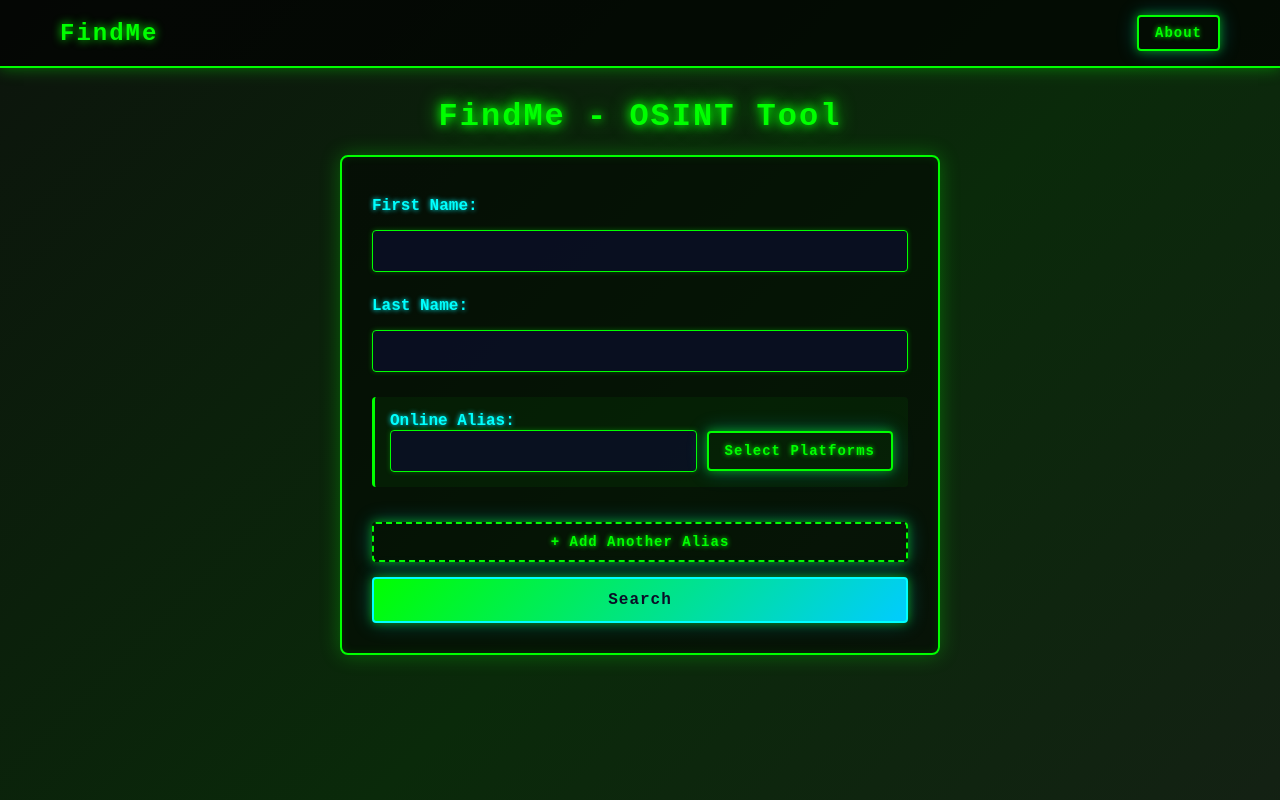
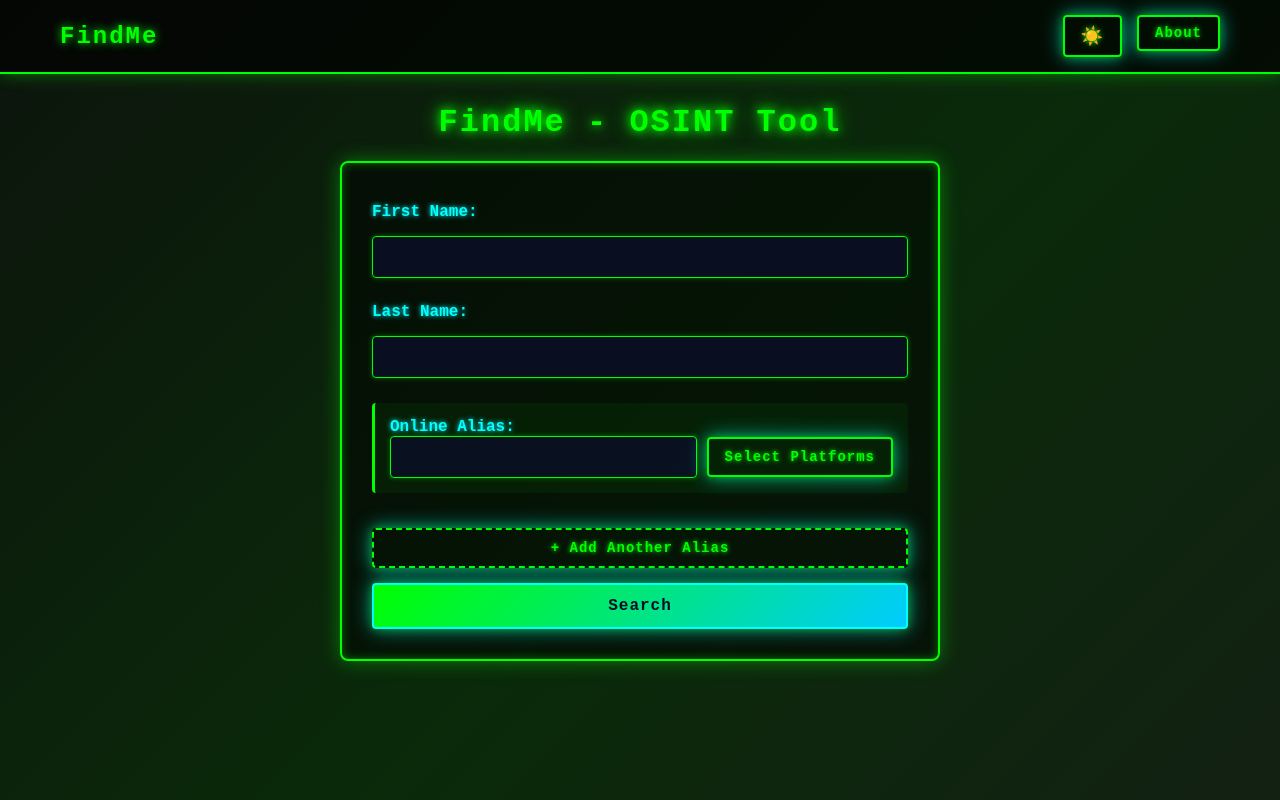
Before and after one commit to UnDefinedCS/findme, a Flask app: page / in a window 1280 px wide. Run offline with Flask 3, Linux system fonts and the light colour scheme.

Commit message:
Commiting and seeing

```diff
--- /dev/null
+++ b/static/css/button/darkmode.css
@@ -0,0 +1,76 @@
+/* Theme Variables - Light and Dark Mode */
+:root {
+    /* Dark mode (default) - Terminal/Hacker theme */
+    --bg-gradient-1: #000000;
+    --bg-gradient-2: #1a1a1a;
+    --bg-gradient-3: #0a2a0a;
+    --bg-gradient-4: #0d0d0d;
+    --bg-gradient-5: #000000;
+    --primary-color: #00ff00;
+    --secondary-color: #00ffff;
+    --text-color: #00ff00;
+    --navbar-bg: rgba(0, 0, 0, 0.7);
+    --form-bg: rgba(0, 0, 0, 0.5);
+    --input-bg: rgba(10, 14, 39, 0.8);
+    --border-color: #00ff00;
+    --shadow-color: rgba(0, 255, 0, 0.4);
+    --hover-shadow: rgba(0, 255, 255, 0.6);
+    --button-gradient-start: #00ff00;
+    --button-gradient-end: #00ccff;
+    --button-text: #0a0e27;
+    --placeholder-color: #00aa00;
+    --remove-button-color: #ff6b6b;
+    --alias-bg: rgba(0, 255, 0, 0.05);
+}
+
+[data-theme="light"] {
+    /* Light mode - Professional clean theme */
+    --bg-gradient-1: #ffffff;
+    --bg-gradient-2: #f5f5f5;
+    --bg-gradient-3: #e8f5e9;
+    --bg-gradient-4: #f0f0f0;
+    --bg-gradient-5: #ffffff;
+    --primary-color: #2e7d32;
+    --secondary-color: #1976d2;
+    --text-color: #1a1a1a;
+    --navbar-bg: rgba(255, 255, 255, 0.95);
+    --form-bg: rgba(255, 255, 255, 0.9);
+    --input-bg: rgba(255, 255, 255, 0.95);
+    --border-color: #2e7d32;
+    --shadow-color: rgba(46, 125, 50, 0.2);
+    --hover-shadow: rgba(25, 118, 210, 0.3);
+    --button-gradient-start: #2e7d32;
+    --button-gradient-end: #1976d2;
+    --button-text: #ffffff;
+    --placeholder-color: #757575;
+    --remove-button-color: #d32f2f;
+    --alias-bg: rgba(46, 125, 50, 0.05);
+}
+
+/* Theme Toggle Button Styles */
+.theme-toggle-btn {
+    min-width: 45px;
+    display: flex;
+    align-items: center;
+    justify-content: center;
+}
+
+.theme-icon {
+    font-size: 18px;
+    display: inline-block;
+}
+
+/* Light Mode Specific Overrides */
+[data-theme="light"] label {
+    text-shadow: none;
+}
+
+[data-theme="light"] input[type="checkbox"]:hover + span,
+[data-theme="light"] .checkbox-label:has(input[type="checkbox"]:hover) {
+    text-shadow: none;
+}
+
+[data-theme="light"] input[type="checkbox"]:checked + span,
+[data-theme="light"] .checkbox-label:has(input[type="checkbox"]:checked) {
+    text-shadow: none;
+}
--- a/static/css/style.css
+++ b/static/css/style.css
@@ -69,29 +69,29 @@ body {
 .nav-button {
     padding: 8px 16px;
     background: transparent;
-    color: #00ff00;
-    border: 2px solid #00ff00;
+    color: var(--primary-color);
+    border: 2px solid var(--primary-color);
     border-radius: 4px;
     cursor: pointer;
     font-family: 'Courier New', monospace;
     font-size: 14px;
     transition: all 0.3s ease;
-    text-shadow: 0 0 5px #00ff00;
+    text-shadow: 0 0 5px var(--primary-color);
 }
 
 .nav-button:hover {
-    background: rgba(0, 255, 0, 0.1);
-    box-shadow: 0 0 10px rgba(0, 255, 0, 0.6);
-    color: #00ffff;
-    border-color: #00ffff;
-    text-shadow: 0 0 8px #00ffff;
+    background: var(--alias-bg);
+    box-shadow: 0 0 10px var(--hover-shadow);
+    color: var(--secondary-color);
+    border-color: var(--secondary-color);
+    text-shadow: 0 0 8px var(--secondary-color);
 }
 
 h1 {
     text-align: center;
-    text-shadow: 0 0 10px #00ff00, 0 0 20px #00ff00;
+    text-shadow: 0 0 10px var(--primary-color), 0 0 20px var(--primary-color);
     letter-spacing: 2px;
-    color: #00ff00;
+    color: var(--primary-color);
     max-width: 600px;
     margin: 30px auto 20px;
 }
@@ -100,11 +100,11 @@ form {
     display: flex;
     flex-direction: column;
     gap: 15px;
-    background: rgba(0, 0, 0, 0.5);
+    background: var(--form-bg);
     padding: 30px;
-    border: 2px solid #00ff00;
+    border: 2px solid var(--border-color);
     border-radius: 8px;
-    box-shadow: 0 0 20px rgba(0, 255, 0, 0.3), inset 0 0 10px rgba(0, 255, 0, 0.1);
+    box-shadow: 0 0 20px var(--shadow-color), inset 0 0 10px var(--shadow-color);
     max-width: 600px;
     margin: 0 auto 50px;
 }
@@ -112,42 +112,42 @@ form {
 label {
     font-weight: bold;
     margin-top: 10px;
-    color: #00ffff;
-    text-shadow: 0 0 5px #00ffff;
+    color: var(--secondary-color);
+    text-shadow: 0 0 5px var(--secondary-color);
 }
 
 input[type="text"],
 input[type="email"],
 select {
     padding: 12px;
-    background: rgba(10, 14, 39, 0.8);
-    border: 1px solid #00ff00;
+    background: var(--input-bg);
+    border: 1px solid var(--border-color);
     border-radius: 4px;
     font-size: 14px;
-    color: #00ff00;
+    color: var(--text-color);
     font-family: 'Courier New', monospace;
     transition: all 0.3s ease;
-    box-shadow: 0 0 5px rgba(0, 255, 0, 0.3);
+    box-shadow: 0 0 5px var(--shadow-color);
 }
 
 input[type="text"]:focus,
 input[type="email"]:focus,
 select:focus {
     outline: none;
-    border-color: #00ffff;
-    box-shadow: 0 0 15px rgba(0, 255, 255, 0.5), inset 0 0 5px rgba(0, 255, 255, 0.2);
-    color: #00ffff;
+    border-color: var(--secondary-color);
+    box-shadow: 0 0 15px var(--hover-shadow), inset 0 0 5px var(--hover-shadow);
+    color: var(--secondary-color);
 }
 
 input[type="text"]::placeholder {
-    color: #00aa00;
+    color: var(--placeholder-color);
 }
 
 button {
     padding: 12px 20px;
-    background: linear-gradient(135deg, #00ff00 0%, #00ccff 100%);
-    color: #0a0e27;
-    border: 2px solid #00ffff;
+    background: linear-gradient(135deg, var(--button-gradient-start) 0%, var(--button-gradient-end) 100%);
+    color: var(--button-text);
+    border: 2px solid var(--secondary-color);
     border-radius: 4px;
     cursor: pointer;
     font-size: 16px;
@@ -155,11 +155,11 @@ button {
     letter-spacing: 1px;
     font-family: 'Courier New', monospace;
     transition: all 0.3s ease;
-    box-shadow: 0 0 10px rgba(0, 255, 0, 0.5), 0 0 20px rgba(0, 204, 255, 0.3);
+    box-shadow: 0 0 10px var(--shadow-color), 0 0 20px var(--hover-shadow);
 }
 
 button:hover {
-    box-shadow: 0 0 20px rgba(0, 255, 0, 0.8), 0 0 30px rgba(0, 204, 255, 0.6);
+    box-shadow: 0 0 20px var(--shadow-color), 0 0 30px var(--hover-shadow);
     transform: translateY(-2px);
 }
 
@@ -300,28 +300,28 @@ input[type="checkbox"] {
     -webkit-appearance: none;
     width: 18px;
     height: 18px;
-    border: 2px solid #00ff00;
+    border: 2px solid var(--primary-color);
     border-radius: 3px;
-    background: rgba(10, 14, 39, 0.8);
+    background: var(--input-bg);
     cursor: pointer;
     transition: all 0.3s ease;
-    box-shadow: 0 0 5px rgba(0, 255, 0, 0.3);
+    box-shadow: 0 0 5px var(--shadow-color);
 }
 
 input[type="checkbox"]:hover {
-    border-color: #00ffff;
-    box-shadow: 0 0 15px rgba(0, 255, 255, 0.6);
-    background: rgba(0, 255, 255, 0.1);
+    border-color: var(--secondary-color);
+    box-shadow: 0 0 15px var(--hover-shadow);
+    background: var(--alias-bg);
 }
 
 input[type="checkbox"]:checked {
-    background: linear-gradient(135deg, #00ffff 0%, #00ccff 100%);
-    border-color: #00ffff;
-    box-shadow: 0 0 15px rgba(0, 255, 255, 0.8), inset 0 0 5px rgba(0, 255, 255, 0.3);
+    background: linear-gradient(135deg, var(--secondary-color) 0%, var(--button-gradient-end) 100%);
+    border-color: var(--secondary-color);
+    box-shadow: 0 0 15px var(--hover-shadow), inset 0 0 5px var(--hover-shadow);
 }
 
 input[type="checkbox"]:checked:hover {
-    box-shadow: 0 0 20px rgba(0, 255, 255, 1), inset 0 0 8px rgba(0, 255, 255, 0.5);
+    box-shadow: 0 0 20px var(--hover-shadow), inset 0 0 8px var(--hover-shadow);
 }
 
 input[type="checkbox"]:checked::after {
--- /dev/null
+++ b/static/js/theme.js
@@ -0,0 +1,24 @@
+const themeToggle = document.getElementById('theme-toggle');
+const root = document.documentElement;
+const themeIcon = document.querySelector('.theme-icon');
+
+const currentTheme = localStorage.getItem('theme') || 'dark';
+root.setAttribute('data-theme', currentTheme);
+updateThemeIcon(currentTheme);
+
+function updateThemeIcon(theme) {
+    if (themeIcon) {
+        themeIcon.textContent = theme === 'dark' ? '\u2600\uFE0F' : '\u{1F319}';
+    }
+}
+
+if (themeToggle) {
+    themeToggle.addEventListener('click', () => {
+        const theme = root.getAttribute('data-theme');
+        const newTheme = theme === 'dark' ? 'light' : 'dark';
+
+        root.setAttribute('data-theme', newTheme);
+        localStorage.setItem('theme', newTheme);
+        updateThemeIcon(newTheme);
+    });
+}
--- a/templates/about.html
+++ b/templates/about.html
@@ -1,7 +1,8 @@
 <body>
     {% include 'nav.html' %}
-    <link rel="stylesheet" href="{{ url_for('static', filename='css/style.css') }}">
-    <link rel="stylesheet" href="{{ url_for('static', filename='css/about.css') }}">
+    <link rel="stylesheet" href="{{ url_for('static', filename='css/button/darkmode.css') }}?v=1">
+    <link rel="stylesheet" href="{{ url_for('static', filename='css/style.css') }}?v=1">
+    <link rel="stylesheet" href="{{ url_for('static', filename='css/about.css') }}?v=1">
 
     <main class="about-content">
         <p class="WhoAreWe">Who Are We? </p>
@@ -13,4 +14,5 @@
             <a class="person-link" href="https://github.com/AntonioChieffallo" target="_blank" rel="noopener noreferrer">Antonio</a>!
         </p>
     </main>
+    <script src="{{ url_for('static', filename='js/theme.js') }}"></script>
 </body>
--- a/templates/index.html
+++ b/templates/index.html
@@ -2,7 +2,8 @@
 <html>
 <head>
     <title>FindMe - OSINT Tool</title>
-    <link rel="stylesheet" href="{{ url_for('static', filename='css/style.css') }}">
+    <link rel="stylesheet" href="{{ url_for('static', filename='css/button/darkmode.css') }}?v=1">
+    <link rel="stylesheet" href="{{ url_for('static', filename='css/style.css') }}?v=1">
 </head>
 <body>
     {% include 'nav.html' %}
@@ -171,5 +172,6 @@
         {% include 'loading.html' %}
         {{ start_thread() }}
     {% endif %}
+    <script src="{{ url_for('static', filename='js/theme.js') }}"></script>
 </body>
 </html>
--- a/templates/loading.html
+++ b/templates/loading.html
@@ -123,3 +123,4 @@
 
     window.addEventListener('load', pollForResults);
 </script>
+<script src="{{ url_for('static', filename='js/theme.js') }}"></script>
--- a/templates/nav.html
+++ b/templates/nav.html
@@ -4,6 +4,9 @@
             <h2 class="navbar-title">FindMe</h2>
         </a>
         <div class="navbar-menu">
+            <button id="theme-toggle" class="nav-button theme-toggle-btn">
+                <span class="theme-icon">☀️</span>
+            </button>
             {% if not noAbout %}
                 <a href="{{ url_for('about_page') }}">
                     <button class="nav-button">About</button>
```
Also changed, not shown: other parts of static/css/style.css (+36 -36 lines), static/css/js/theme.js (added).
